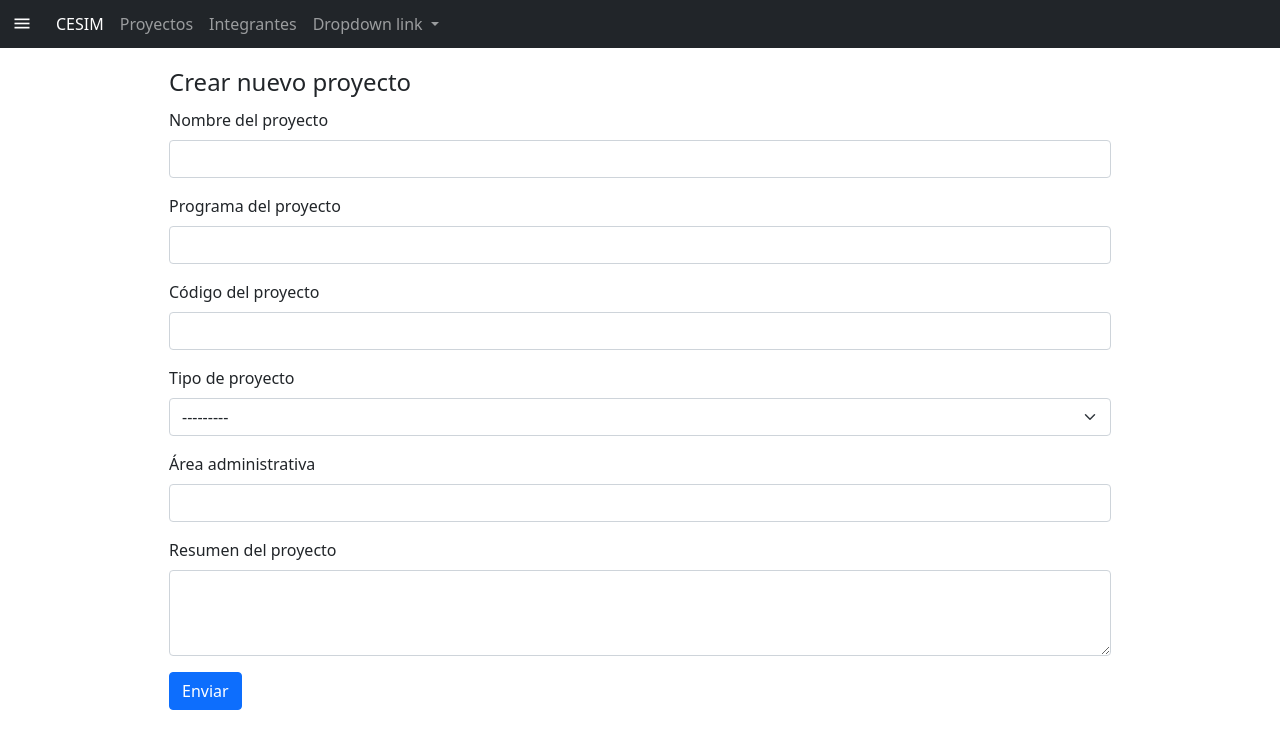
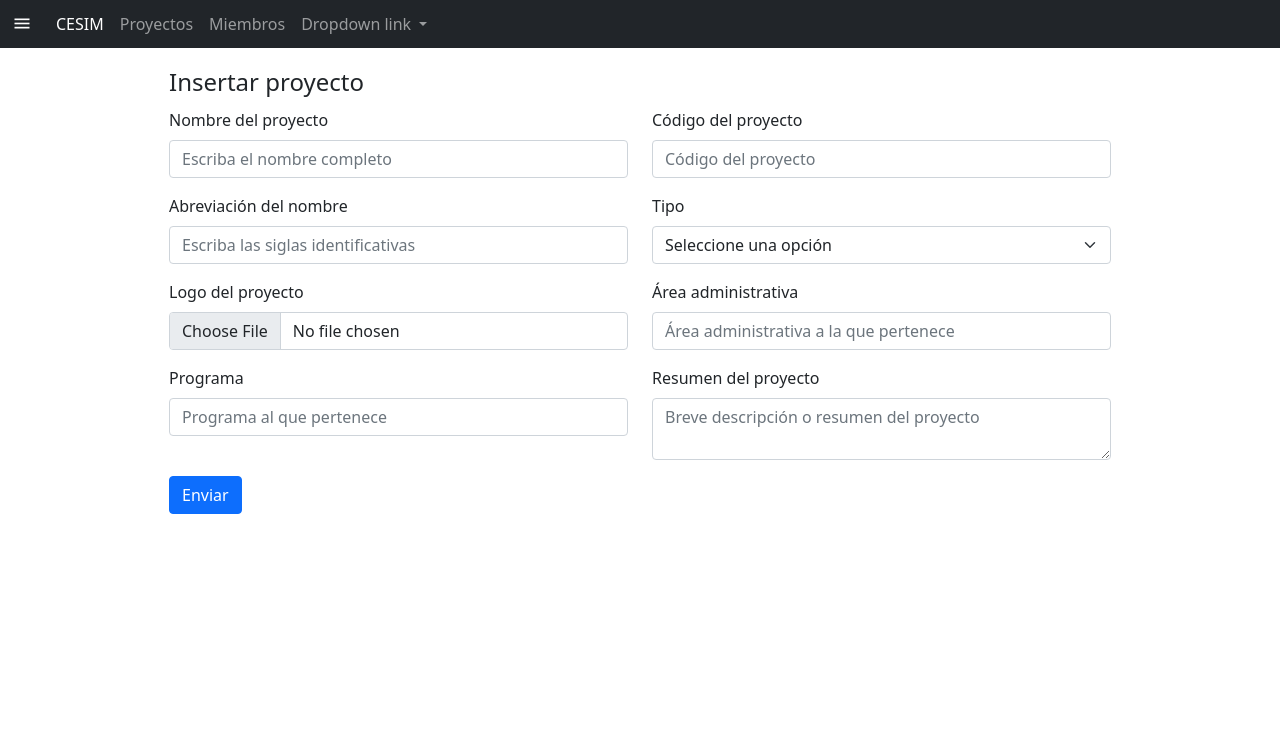
Before and after one commit to gveitia13/Gestion-CESIM, a Django app: page /project/create/ in a window 1280 px wide. Shown: the top 749 px of the page. Run offline with Django 4.2, Linux system fonts and the light colour scheme; some libraries are stand-ins or nearby versions; some web fonts are replaced.

Commit message:
actualizado el listado de proyecto

```diff
--- a/core/forms.py
+++ b/core/forms.py
@@ -7,6 +7,18 @@ from core.models import Proyecto
 class ProyectoForm(ModelForm):
     def __init__(self, *args, **kwargs):
         super().__init__(*args, **kwargs)
+        self.fields['nombre'].widget.attrs['placeholder'] = 'Escriba el nombre completo'
+        self.fields['abreviacion'].widget.attrs['placeholder'] = 'Escriba las siglas identificativas'
+        self.fields['programa'].widget.attrs['placeholder'] = 'Programa al que pertenece'
+        self.fields['resumen'].widget.attrs['placeholder'] = 'Breve descripción o resumen del proyecto'
+        self.fields['area'].widget.attrs['placeholder'] = 'Área administrativa a la que pertenece'
+        self.fields['codigo'].widget.attrs['placeholder'] = 'Código del proyecto'
+        self.fields['tipo'] = forms.ChoiceField(choices=(
+            ('', 'Seleccione una opción'),
+            ('n', 'Nacional'),
+            ('s', 'Sectorial'),
+            ('i', 'Institucional'),
+        ))
 
     class Meta:
         model = Proyecto
@@ -15,7 +27,7 @@ class ProyectoForm(ModelForm):
             'resumen': forms.Textarea(
                 attrs={
                     'placeholder': '',
-                    'rows': 3,
+                    'rows': 2,
                 }
             ),
             'tipo': forms.Select()
--- a/core/models.py
+++ b/core/models.py
@@ -1,11 +1,15 @@
 from django.core.validators import MaxValueValidator
 from django.db import models
 
+# Create your models here.
+from cesim_gestion.settings import MEDIA_URL, STATIC_URL
 
-# Create your models here.
+
 class Proyecto(models.Model):
-    nombre = models.CharField(max_length=100, verbose_name='Nombre del proyecto')
-    programa = models.CharField(max_length=100, verbose_name='Programa del proyecto')
+    nombre = models.CharField(max_length=200, verbose_name='Nombre del proyecto')
+    abreviacion = models.CharField(max_length=100, verbose_name='Abreviación del nombre', null=True, blank=True)
+    logo = models.ImageField(upload_to='fotos/', null=True, blank=True, verbose_name='Logo del proyecto')
+    programa = models.CharField(max_length=100, verbose_name='Programa')
     codigo = models.CharField(max_length=100, verbose_name='Código del proyecto')
     tipo = models.CharField(max_length=100, verbose_name='Tipo de proyecto', choices=(
         ('n', 'Nacional'),
@@ -17,6 +21,11 @@ class Proyecto(models.Model):
 
     def __str__(self):
         return self.nombre
+
+    def get_logo(self):
+        if self.logo:
+            return '{}{}'.format(MEDIA_URL, self.logo)
+        return '{}{}'.format(STATIC_URL, 'img/uci.jpg')
 
 
 class Miembro(models.Model):
--- a/core/templates/form_project.html
+++ b/core/templates/form_project.html
@@ -4,15 +4,27 @@
     <form class="w-75 mx-auto pt-3" method="post">
         <legend>{{ title }}</legend>
         {% csrf_token %}
+        <div class="row">
+            <div class="col-12 col-sm-6">
                 <div class="mb-3">
                     <label for="id_nombre" class="form-label">{{ form.nombre.label }}</label>
                     {{ form.nombre|add_class:'form-control' }}
                     {#            <div id="emailHelp" class="form-text">We'll never share your email with anyone else.</div>#}
                 </div>
                 <div class="mb-3">
+                    <label for="id_abreviacion" class="form-label">{{ form.abreviacion.label }}</label>
+                    {{ form.abreviacion|add_class:'form-control' }}
+                </div>
+                <div class="mb-3">
+                    <label for="id_logo" class="form-label">{{ form.logo.label }}</label>
+                    {{ form.logo|add_class:'form-control' }}
+                </div>
+                <div class="mb-3">
                     <label for="id_programa" class="form-label">{{ form.programa.label }}</label>
                     {{ form.programa|add_class:'form-control' }}
                 </div>
+            </div>
+            <div class="col-12 col-sm-6">
                 <div class="mb-3">
                     <label for="id_codigo" class="form-label">{{ form.codigo.label }}</label>
                     {{ form.codigo|add_class:'form-control' }}
@@ -30,6 +42,8 @@
                     {#            <textarea class="form-control" id="id_resumen" name="resumen" rows="3"></textarea>#}
                     {{ form.resumen|add_class:'form-control' }}
                 </div>
+            </div>
+        </div>
         {% comment %}        <div class="mb-3 form-check">
             <input type="checkbox" class="form-check-input" id="exampleCheck1">
             <label class="form-check-label" for="exampleCheck1">Check me out</label>
--- a/core/views.py
+++ b/core/views.py
@@ -13,7 +13,7 @@ class ProjectCreate(generic.CreateView):
 
     def get_context_data(self, **kwargs):
         context = super(ProjectCreate, self).get_context_data()
-        context['title'] = 'Crear nuevo proyecto'
+        context['title'] = 'Insertar proyecto'
         return context
 
 
@@ -31,7 +31,7 @@ class ProjectUpdate(generic.UpdateView):
 
 class ProjectList(generic.ListView):
     model = Proyecto
-    template_name = 'list_project.html'
+    template_name = 'list_card_project.html'
     queryset = Proyecto.objects.all()
 
     def get_context_data(self, *, object_list=None, **kwargs):
--- a/templates/navbar.html
+++ b/templates/navbar.html
@@ -16,7 +16,7 @@
                     <a class="nav-link" href="{% url 'project-list' %}">Proyectos</a>
                 </li>
                 <li class="nav-item">
-                    <a class="nav-link" href="#">Integrantes</a>
+                    <a class="nav-link" href="#">Miembros</a>
                 </li>
                 <li class="nav-item dropdown">
                     <a class="nav-link dropdown-toggle" href="#" id="navbarDropdownMenuLink" role="button"
```
Also changed, not shown: core/templates/list_card_project.html (added, +39 -0 lines), core/templates/list_project.html (+9 -1 lines), static/css/custom_styles.css (+40 -0 lines), db.sqlite3 (deleted), static/img/uci.jpg (added). Lines whose indentation alone changed are shown as unchanged.
